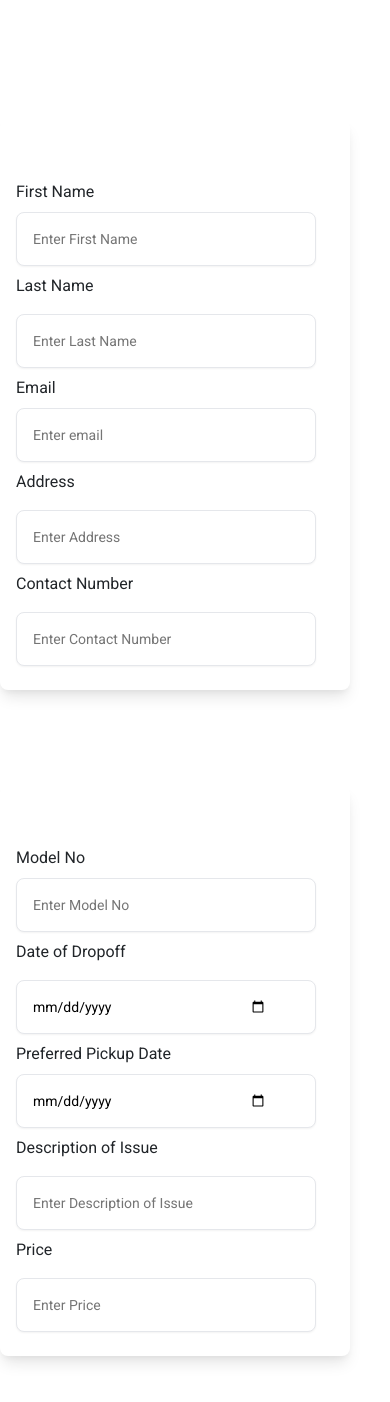
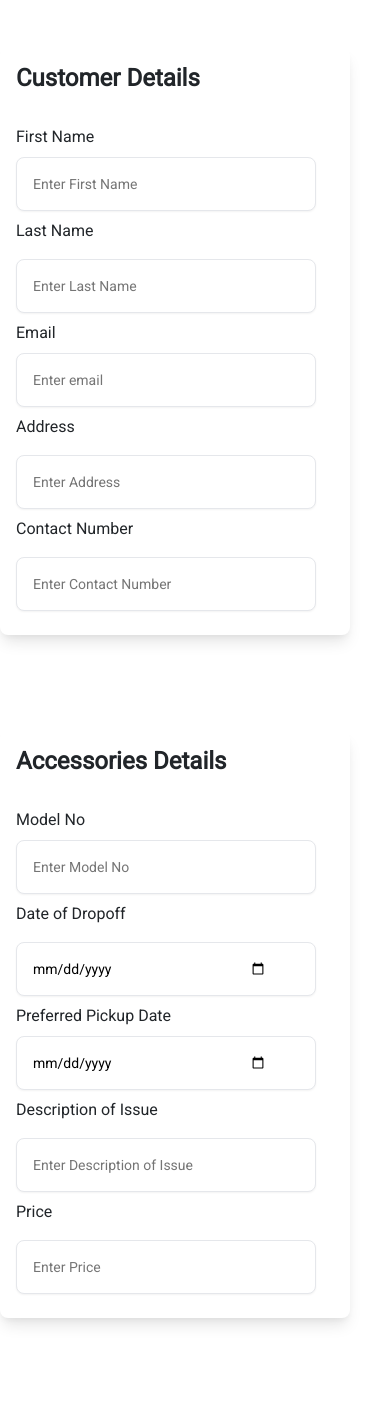
Before and after one commit to AbhishekPeiris/eYeCAREopticals, a React (Create React App) app in the folder frontend/: page /addrepdetails in a window 390 px wide. After the commit the page ends 1366 px from the top, so only its background shows below. Built offline with nearby package versions, Linux system fonts and the light colour scheme.

Commit message:
Add RepairementDetails.js

```diff
--- a/frontend/src/screens/AddRepairmentDetails.js
+++ b/frontend/src/screens/AddRepairmentDetails.js
@@ -1,87 +1,75 @@
-import React from 'react'
+import React from "react";
 
 function AddRepairmentDetails() {
   return (
     <div>
-        <br/><br/><br/>
+      <div className="row">
+      <div className="col-md-3">
+          <form class="form mb-5 mt-5">
+            <h4><strong>Customer Details</strong></h4><br/>
 
-        <div className='row'>
-          <div className='col-md-3'>
-
-    <form class="form mb-5 mt-5">
-       <p class="form-title">Customer Details</p>
 
             <div class="input-container">
               <lable>First Name</lable>
-          <input type="text" placeholder="Enter First Name "/>
+              <input type="text" placeholder="Enter First Name " />
             </div>
 
             <div class="input-container">
               <label>Last Name</label>
-           <input type="text" placeholder="Enter Last Name"/>
+              <input type="text" placeholder="Enter Last Name" />
             </div>
 
             <div class="input-container">
               <lable>Email</lable>
-            <input type="email" placeholder="Enter email"/>
+              <input type="email" placeholder="Enter email" />
             </div>
 
             <div class="input-container">
               <label>Address</label>
-           <input type="text" placeholder="Enter Address"/>
+              <input type="text" placeholder="Enter Address" />
             </div>
 
             <div class="input-container">
               <label>Contact Number</label>
-           <input type="tel" placeholder="Enter Contact Number"/>
+              <input type="tel" placeholder="Enter Contact Number" />
+            </div>
+          </form>
         </div>
 
-   </form>
 
+        <div className="col-md-3">
+          <form class="form mb-5 mt-5">
 
-
-          </div>
-          <div className='col-md-3'>
-
-
-    <form class="form mb-5 mt-5">
-       <p class="form-title">Accessories Details</p>
-
+          <h4><strong>Accessories Details</strong></h4><br />
             <div class="input-container">
               <lable>Model No</lable>
-          <input type="text" placeholder="Enter Model No"/>
+              <input type="text" placeholder="Enter Model No" />
             </div>
 
             <div class="input-container">
               <label>Date of Dropoff</label>
-           <input type="date" placeholder="Enter Date of Dropoff"/>
+              <input type="date" placeholder="Enter Date of Dropoff" />
             </div>
 
             <div class="input-container">
               <lable>Preferred Pickup Date</lable>
-            <input type="date" placeholder="Enter Preferred Pickup Date"/>
+              <input type="date" placeholder="Enter Preferred Pickup Date" />
             </div>
 
             <div class="input-container">
               <label>Description of Issue</label>
-           <input type="text" placeholder="Enter Description of Issue"/>
+              <input type="text" placeholder="Enter Description of Issue" />
             </div>
 
             <div class="input-container">
               <label>Price</label>
-           <input type="text" placeholder="Enter Price"/>
+              <input type="text" placeholder="Enter Price" />
             </div>
-
           </form>
-
-
         </div>
-
       </div>
-
-
     </div>
-  )
+  );
 }
 
-export default AddRepairmentDetails
+export default AddRepairmentDetails;
```
Also changed, not shown: frontend/src/screens/ViewRepairmentDetails.js (added, +9 -0 lines). Lines whose indentation alone changed are shown as unchanged.
